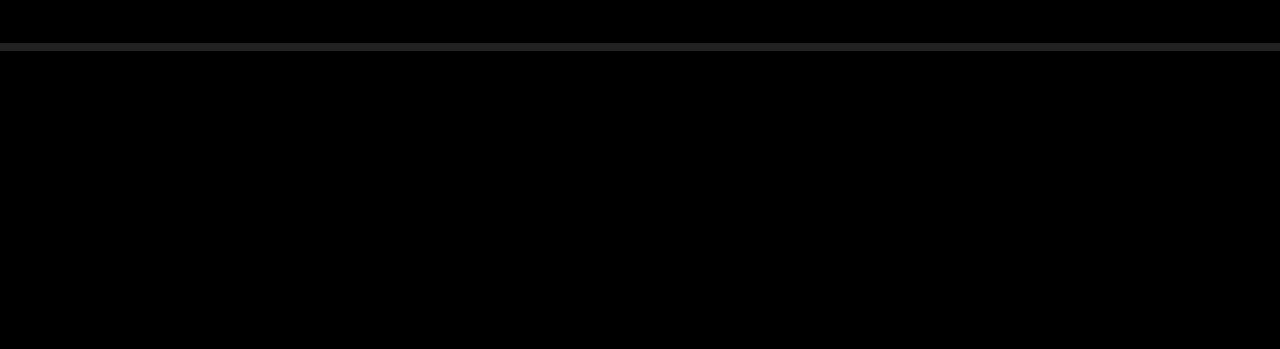
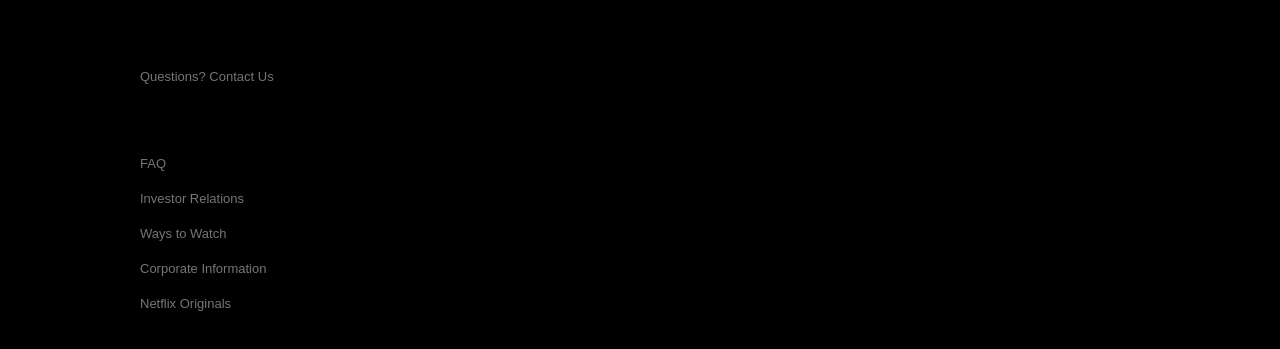
Before and after one commit to undefined-dev74/Netflix, a React (Create React App) app: page / in a window 1280 px wide. Shown: the part 1237-1586 px from the top of the page. Before the commit the page ends 1288 px from the top, so only its background shows below. Built offline with nearby package versions, Linux system fonts and the light colour scheme; the HTML template or start-up script is replaced by a standard one.

Commit message:
Added : Jumbotron and Footer section to the App

```diff
--- a/src/App.js
+++ b/src/App.js
@@ -1,25 +1,12 @@
 import React from 'react';
-import Jumbotron from './components/jumbotron';
-import JumboData from './fixtures/jumbo';
-function App() {
+import { FooterContainer } from './containers/Footer';
+import { JumbotronContainer } from './containers/Jumbotron';
+
+export default function App() {
   return (
-    <div className="App">
-      <p>Hello Aman</p>
-      <Jumbotron.Container>
-        {JumboData.map(item => (
-          <Jumbotron key={item.id} direction={item.direction}>
-            <Jumbotron.Pane>
-              <Jumbotron.Title>{item.title}</Jumbotron.Title>
-              <Jumbotron.SubTitle>{item.subTitle}</Jumbotron.SubTitle>
-            </Jumbotron.Pane>
-            <Jumbotron.Pane>
-              <Jumbotron.Image src={item.image}></Jumbotron.Image>
-            </Jumbotron.Pane>
-          </Jumbotron>
-        ))}
-      </Jumbotron.Container>
-    </div>
+    <>
+      <JumbotronContainer />
+      <FooterContainer />
+    </>
   );
 }
-
-export default App;
--- /dev/null
+++ b/src/components/Footer/index.js
@@ -0,0 +1,32 @@
+import React from 'react';
+import {
+  Container,
+  Row,
+  Link,
+  Title,
+  Text,
+  Break,
+  Column,
+} from './styles/footer';
+export default function Footer({ children, ...restProps }) {
+  return <Container {...restProps}>{children}</Container>;
+}
+
+Footer.Row = function FooterRow({ children, ...restProps }) {
+  return <Row {...restProps}>{children}</Row>;
+};
+Footer.Column = function FooterColumn({ children, ...restProps }) {
+  return <Column {...restProps}>{children}</Column>;
+};
+Footer.Link = function FooterLink({ children, ...restProps }) {
+  return <Link {...restProps}>{children}</Link>;
+};
+Footer.Title = function FooterTitle({ children, ...restProps }) {
+  return <Title {...restProps}>{children}</Title>;
+};
+Footer.Text = function FooterText({ children, ...restProps }) {
+  return <Text {...restProps}>{children}</Text>;
+};
+Footer.Break = function FooterBreak({ children, ...restProps }) {
+  return <Break {...restProps}>{children}</Break>;
+};
--- /dev/null
+++ b/src/components/Footer/styles/footer.js
@@ -0,0 +1,53 @@
+import styled from 'styled-components/macro';
+
+export const Container = styled.div`
+  display: flex;
+  padding: 70px 56px;
+  margin: auto;
+  max-width: 1000px;
+  flex-direction: column;
+
+  @media (max-width: 1000px) {
+    padding: 70px 30px;
+  }
+`;
+
+export const Column = styled.div`
+  display: flex;
+  flex-direction: column;
+  text-align: left;
+`;
+
+export const Row = styled.div`
+  display: grid;
+  grid-template-columns: repeat(auto-fill, minmax(230px, 1fr));
+  grid-gap: 15px;
+
+  @media (max-width: 1000px) {
+    grid-template-columns: repeat(auto-fill, mimax(15px, 1fr));
+  }
+`;
+
+export const Link = styled.a`
+  color: #757575;
+  margin-bottom: 20px;
+  font-size: 13px;
+  text-decoration: none;
+`;
+
+export const Title = styled.a`
+  color: #757575;
+  margin-bottom: 40px;
+  font-size: 13px;
+`;
+
+export const Text = styled.p`
+  color: #757575;
+  margin-bottom: 40px;
+  font-size: 16px;
+`;
+
+export const Break = styled.p`
+  height: 0;
+  flex-basis: 100%;
+`;
--- /dev/null
+++ b/src/components/index.js
@@ -0,0 +1,2 @@
+export { default as Jumbotron } from './jumbotron';
+export { default as Footer } from './Footer';
--- /dev/null
+++ b/src/containers/Footer.js
@@ -0,0 +1,20 @@
+import React from 'react';
+import { Footer } from '../components';
+
+export const FooterContainer = () => {
+  return (
+    <Footer>
+      <Footer.Title>Questions? Contact Us</Footer.Title>
+      <Footer.Break />
+      <Footer.Row>
+        <Footer.Column>
+          <Footer.Link href="#">FAQ</Footer.Link>
+          <Footer.Link href="#">Investor Relations</Footer.Link>
+          <Footer.Link href="#">Ways to Watch</Footer.Link>
+          <Footer.Link href="#">Corporate Information</Footer.Link>
+          <Footer.Link href="#">Netflix Originals</Footer.Link>
+        </Footer.Column>
+      </Footer.Row>
+    </Footer>
+  );
+};
--- a/src/containers/Jumbotron.js
+++ b/src/containers/Jumbotron.js
@@ -0,0 +1,23 @@
+import React from 'react';
+import { Jumbotron } from '../components';
+import JumboData from '../fixtures/jumbo';
+
+export function JumbotronContainer() {
+  return (
+    <div className="Jumbotron">
+      <Jumbotron.Container>
+        {JumboData.map(item => (
+          <Jumbotron key={item.id} direction={item.direction}>
+            <Jumbotron.Pane>
+              <Jumbotron.Title>{item.title}</Jumbotron.Title>
+              <Jumbotron.SubTitle>{item.subTitle}</Jumbotron.SubTitle>
+            </Jumbotron.Pane>
+            <Jumbotron.Pane>
+              <Jumbotron.Image src={item.image}></Jumbotron.Image>
+            </Jumbotron.Pane>
+          </Jumbotron>
+        ))}
+      </Jumbotron.Container>
+    </div>
+  );
+}
```
